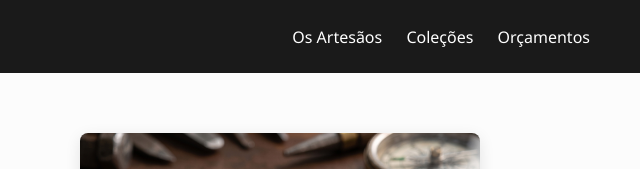
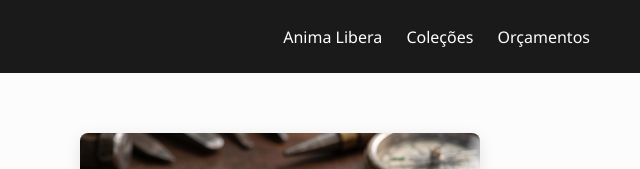
Before and after one commit to Deathsummer13/Desco-PEX-2016, a plain HTML site: page index.html in a window 1280 px wide. Shown: the top 169 px of the page, 640-1280 px from the left. Drawn offline with Linux system fonts and the light colour scheme.

Commit message:
Update index.html

```diff
--- a/index.html
+++ b/index.html
@@ -11,7 +11,7 @@
     <header>
         <div class="logo">Anima Libera</div>
         <nav>
-            <a href="#sobre">Os Artesãos</a>
+            <a href="#sobre">Anima Libera</a>
             <a href="#galeria">Coleções</a>
             <a href="#contato">Orçamentos</a>
         </nav>
```
